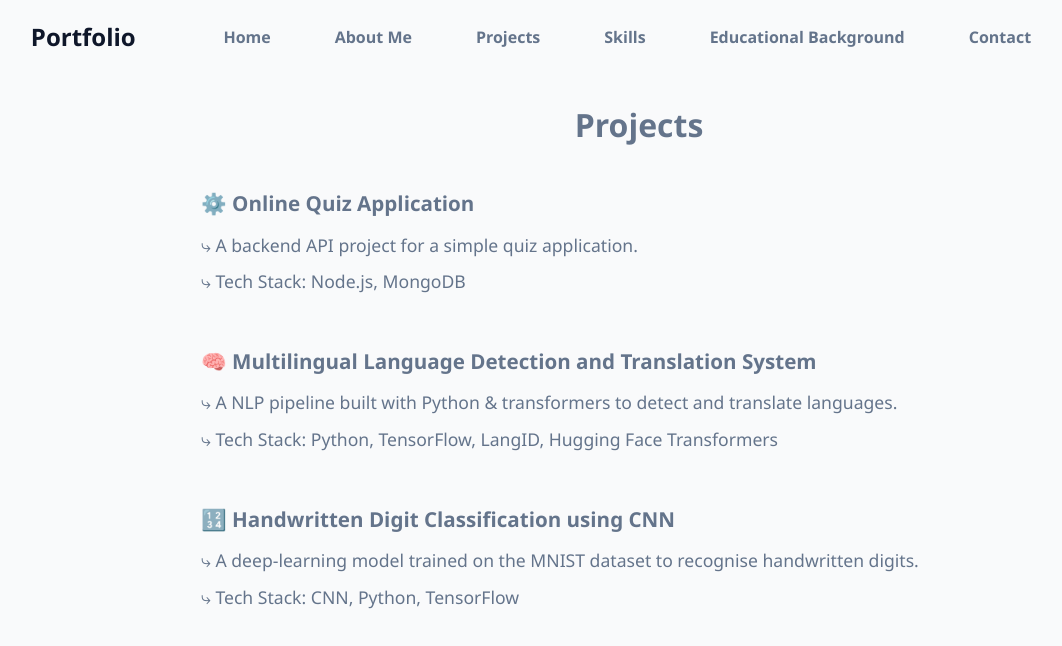
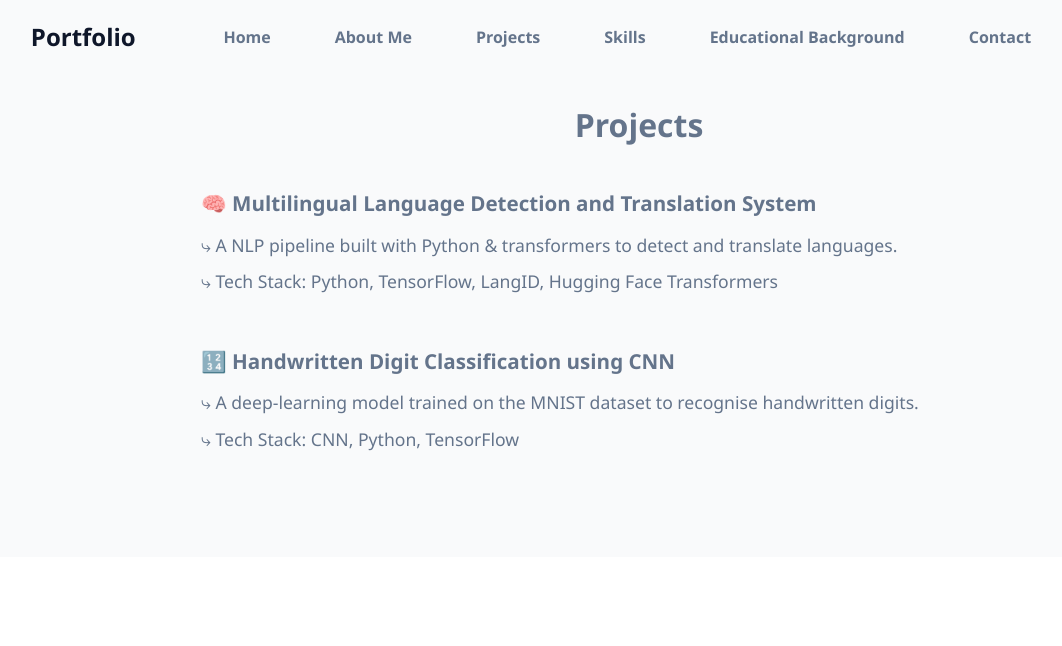
Before and after one commit to nishikasingh31/Portfolio-Using-React, a React (Vite) app: page /projects in a window 1280 px wide. Shown: the top 646 px of the page, without its empty margins (1-1063 px from the left). Built offline with nearby package versions, Linux system fonts and the light colour scheme.

Commit message:
Update Projects.jsx

```diff
--- a/src/pages/Projects.jsx
+++ b/src/pages/Projects.jsx
@@ -5,11 +5,7 @@ const Projects = () => {
     <section className="projects" id = "projects">
       <h2><b>Projects</b></h2>
 
-      <div className="project-card">
-        <h3>⚙️ <a href="https://github.com/nishikasingh31/Online-Quiz-API">Online Quiz Application </a> </h3>
-        <p> ⤷ A backend API project for a simple quiz application. </p>
-        <p> ⤷ Tech Stack: Node.js, MongoDB</p>
-      </div>
+
 
        <div className="project-card">
         <h3>🧠 <a href="https://github.com/nishikasingh31/Multilingual-Language-Detection-and-Translation-System">Multilingual Language Detection and Translation System</a></h3>
```
